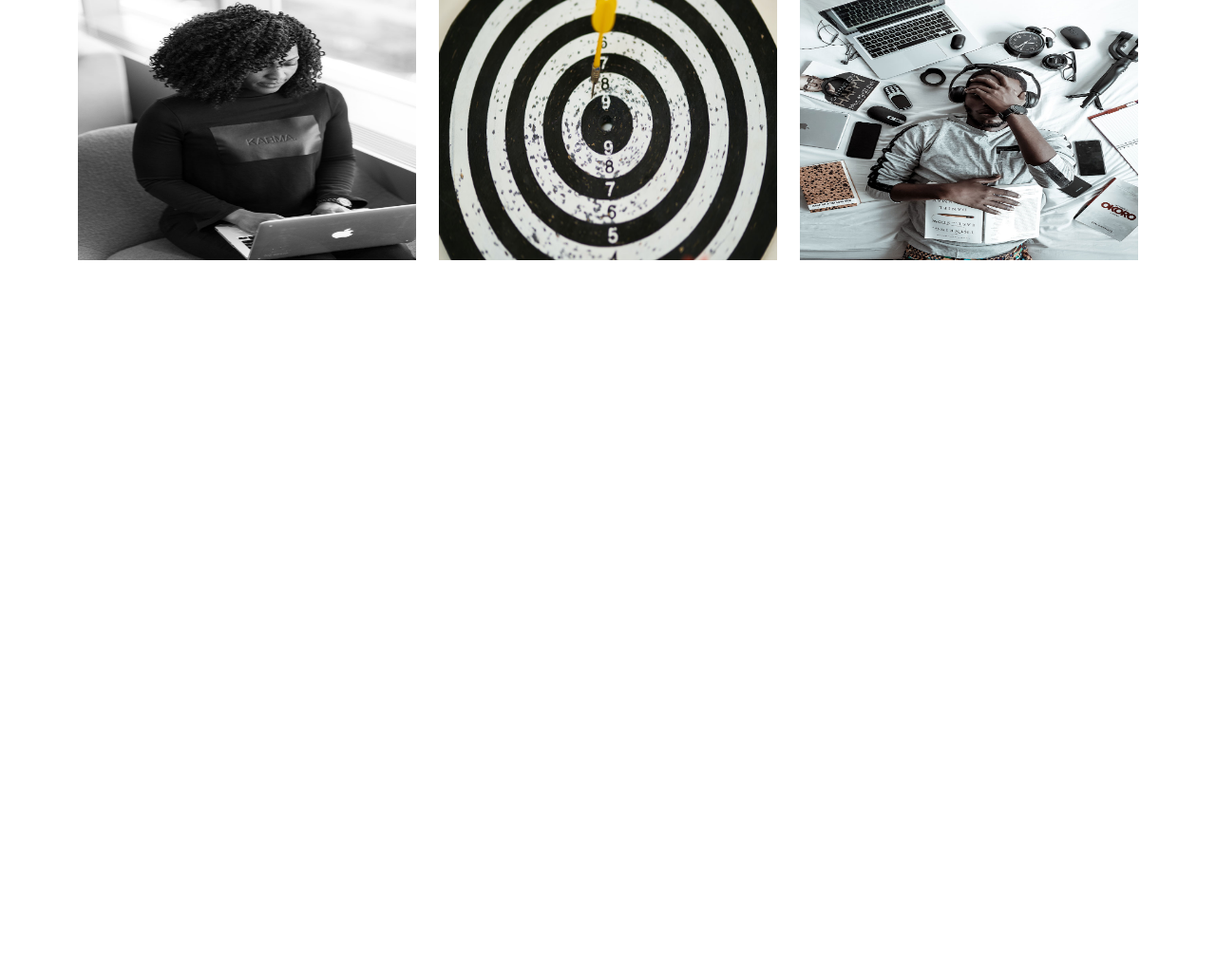
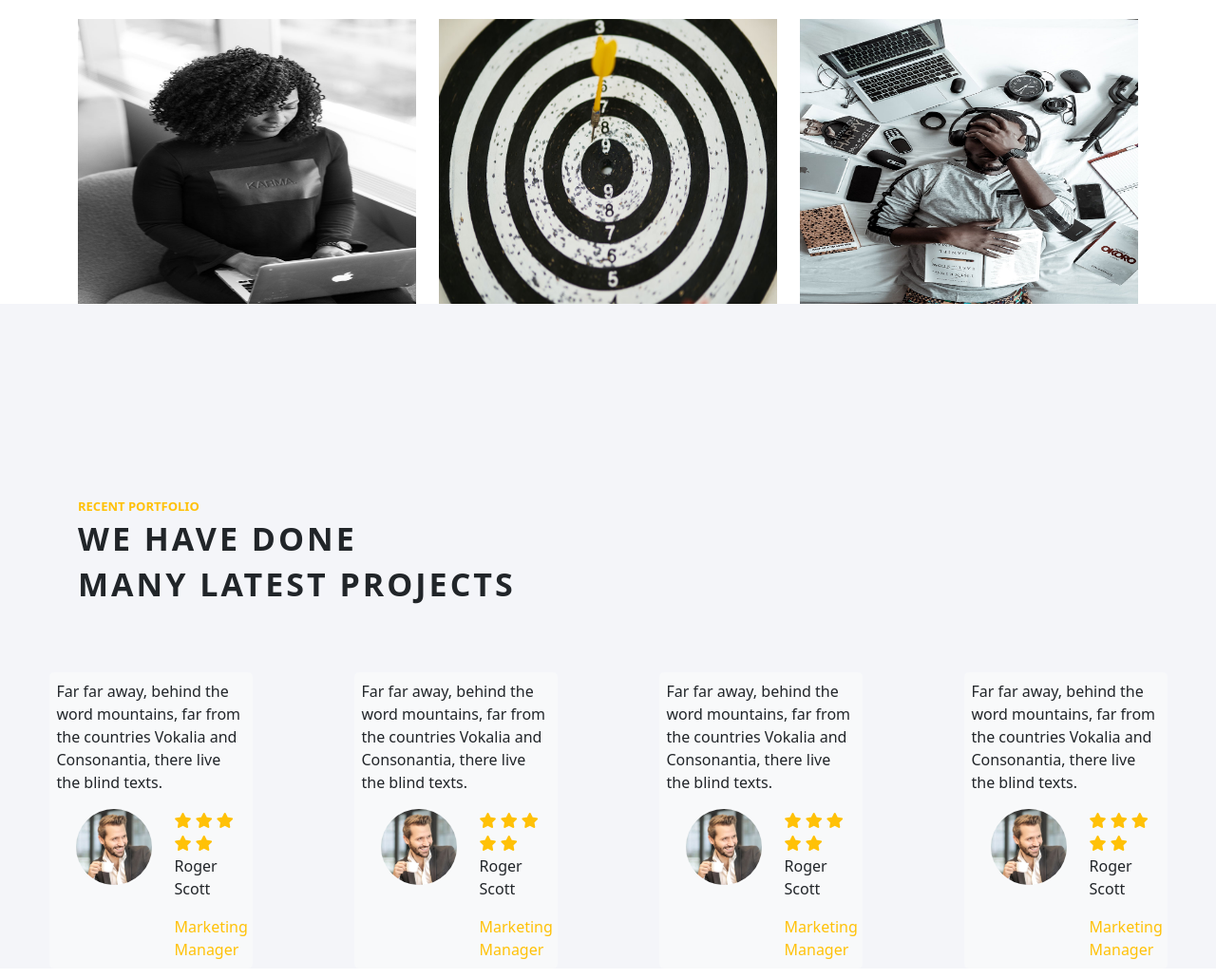
Before and after one commit to PujaRoyChowdhury/task3_bootstrap, a plain HTML site: page index.html in a window 1280 px wide. Shown: the part 3601-4631 px from the top of the page at 95% size. Before the commit the page ends 3875 px from the top, so only its background shows below. Drawn offline with nearby package versions, Linux system fonts and the light colour scheme.

Commit message:
testimonial section done

```diff
--- a/index.html
+++ b/index.html
@@ -333,6 +333,101 @@
                 </div>
             </div>
         </div>
+
+        <div class="testimonial">
+            <div class="container">
+                <div class="row testimonial-heading">
+                    <div class="col-lg-9  text-dark">
+                        <span class="text-warning">RECENT PORTFOLIO</span>
+                        <h2>WE HAVE DONE <br visibility-hidden-xs />MANY LATEST PROJECTS</h2>
+                    </div>
+                </div>
+            </div>
+            <div class="testimonial-box">
+                <div class="row justify-content-around">
+                    <div class="col-lg-2 box bg-light p-2">
+                        <div class="box-text">
+                            <p> Far far away, behind the word mountains, far from the countries Vokalia and Consonantia,
+                                there live the blind texts.</p>
+                        </div>
+                        <div class="d-flex box-image-div">
+                            <div class="box-image">
+                                <img src="assets/box1.jpg.webp">
+                            </div>
+                            <div class="box-rating ps-4">
+                                    <i class="fas fa-star text-warning"></i>
+                                    <i class="fas fa-star text-warning"></i>
+                                    <i class="fas fa-star text-warning"></i>
+                                    <i class="fas fa-star text-warning"></i>
+                                    <i class="fas fa-star text-warning"></i>
+                                <p class="">Roger Scott</p>
+                                <span class="text-warning">Marketing Manager</span>
+                            </div>
+                        </div>
+                    </div>
+                    <div class="col-lg-2 box bg-light p-2">
+                        <div class="box-text">
+                            <p> Far far away, behind the word mountains, far from the countries Vokalia and Consonantia,
+                                there live the blind texts.</p>
+                        </div>
+                        <div class="d-flex box-image-div">
+                            <div class="box-image">
+                                <img src="assets/box1.jpg.webp">
+                            </div>
+                            <div class="box-rating ps-4">
+                                <i class="fas fa-star text-warning"></i>
+                                    <i class="fas fa-star text-warning"></i>
+                                    <i class="fas fa-star text-warning"></i>
+                                    <i class="fas fa-star text-warning"></i>
+                                    <i class="fas fa-star text-warning"></i>
+                                <p>Roger Scott</p>
+                                <span class="text-warning">Marketing Manager</span>
+                            </div>
+                        </div>
+                    </div>
+                    <div class="col-lg-2 box bg-light p-2">
+                        <div class="box-text">
+                            <p> Far far away, behind the word mountains, far from the countries Vokalia and Consonantia,
+                                there live the blind texts.</p>
+                        </div>
+                        <div class="d-flex box-image-div">
+                            <div class="box-image">
+                                <img src="assets/box1.jpg.webp">
+                            </div>
+                            <div class="box-rating ps-4">
+                                <i class="fas fa-star text-warning"></i>
+                                    <i class="fas fa-star text-warning"></i>
+                                    <i class="fas fa-star text-warning"></i>
+                                    <i class="fas fa-star text-warning"></i>
+                                    <i class="fas fa-star text-warning"></i>
+                                <p>Roger Scott</p>
+                                <span class="text-warning">Marketing Manager</span>
+                            </div>
+                        </div>
+                    </div>
+                    <div class="col-lg-2 box bg-light p-2">
+                        <div class="box-text">
+                            <p> Far far away, behind the word mountains, far from the countries Vokalia and Consonantia,
+                                there live the blind texts.</p>
+                        </div>
+                        <div class="d-flex box-image-div">
+                            <div class="box-image">
+                                <img src="assets/box1.jpg.webp">
+                            </div>
+                            <div class="box-rating ps-4">
+                                <i class="fas fa-star text-warning"></i>
+                                    <i class="fas fa-star text-warning"></i>
+                                    <i class="fas fa-star text-warning"></i>
+                                    <i class="fas fa-star text-warning"></i>
+                                    <i class="fas fa-star text-warning"></i>
+                                <p>Roger Scott</p>
+                                <span class="text-warning">Marketing Manager</span>
+                            </div>
+                        </div>
+                    </div>
+                </div>
+            </div>
+        </div>
     </main>
 
     <footer>
--- a/style.css
+++ b/style.css
@@ -322,6 +322,7 @@ header{
 .project-image img{
   width: 100%;
  height: 300px;
+ margin-top: 23px;
 }
 
 .portfolio{
@@ -336,3 +337,41 @@ header{
     margin-top: 20px;
   }
 }
+.testimonial{
+  background-color: #f4f5f9;
+  padding-top: 150px;
+}
+.testimonial-heading{
+padding:50px 0;
+}
+.testimonial-heading span {
+  font-size: 13px;
+  font-weight: 600;
+}
+.testimonial-heading h2 {
+  font-size: 34px;
+  font-weight: 700;
+  line-height: 1.4;
+  letter-spacing: 3px;
+}
+.testimonial-box {
+  margin: 10px;
+  /* background-color: white; */
+  border-radius: 5px;
+}
+.box-image img {
+  width: 80px;
+  height: 80px;
+  border-radius: 50%;
+  margin-left: 20px;
+}
+.box{
+  border-radius: 5px;
+}
+@media screen and (max-width:768px) {
+.box{
+  width: 5%;
+  margin: 10px;
+  padding: 10px;
+}
+}
```
